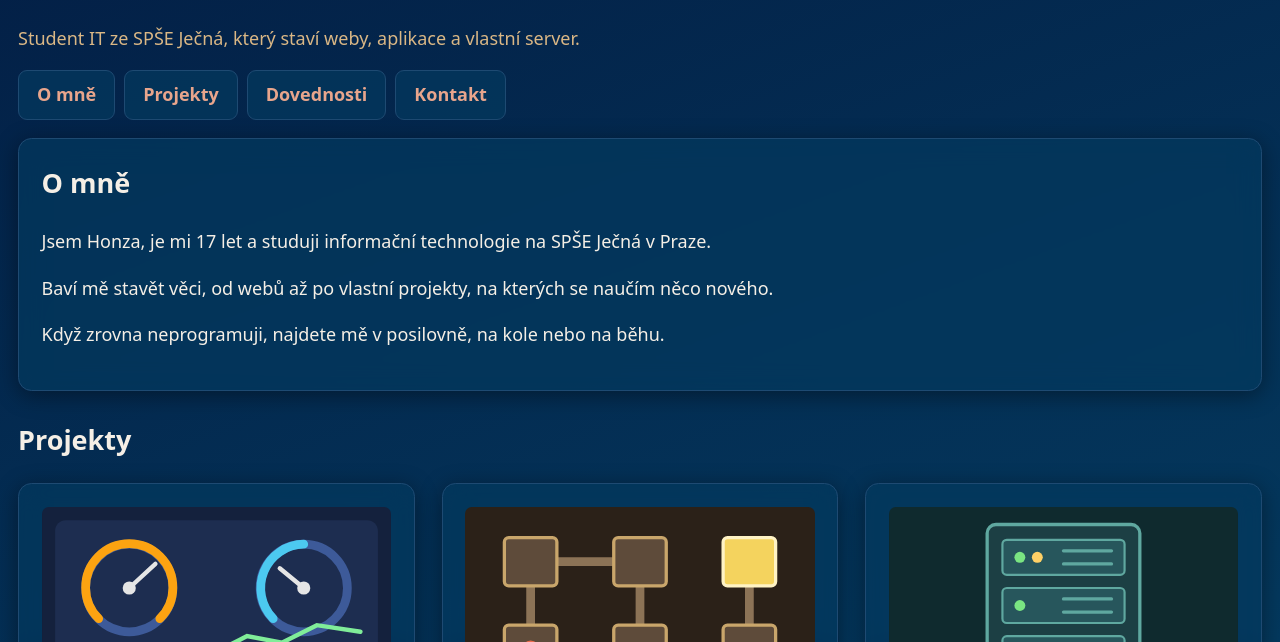
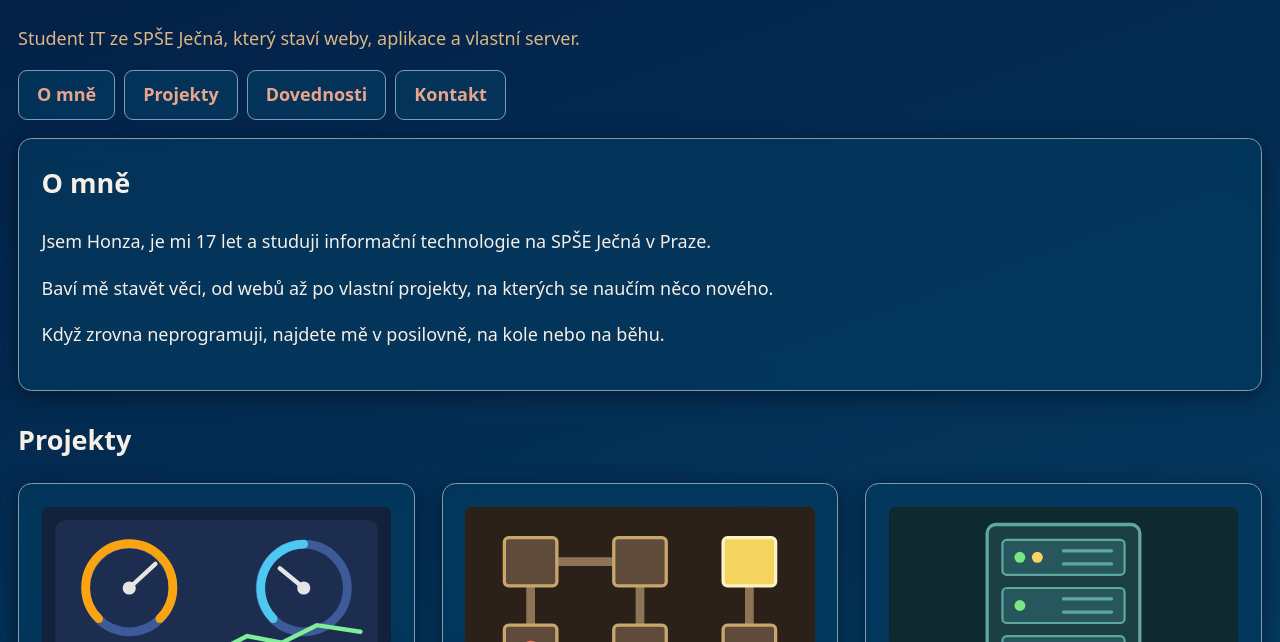
Before and after one commit to Meko-lol/osobni-stranka, a plain HTML site: page index.html in a window 1280 px wide. Shown: the part 158-800 px from the top of the page. Drawn offline with Linux system fonts and the dark colour scheme.

Commit message:
a11y: výraznější okraje tlačítek v navigaci

```diff
--- a/css/style.css
+++ b/css/style.css
@@ -7,7 +7,7 @@
   --text: #031d44;
   --muted: #04395e;
   --surface: rgb(255 255 255 / 0.65);
-  --border: #e3d5bf;
+  --border: #8a7456;
   --link: #9c4a2f;
   --focus: #04395e;
   --shadow: 0 0.25rem 1.25rem rgb(3 29 68 / 0.08);
@@ -230,7 +230,7 @@ footer {
     --text: #f5efe6;
     --muted: #dab785;
     --surface: rgb(4 57 94 / 0.7);
-    --border: #1e4a72;
+    --border: #7f9bb5;
     --link: #e8a58c;
     --focus: #8fc1a7;
     --shadow: 0 0.25rem 1.25rem rgb(0 0 0 / 0.4);
```
